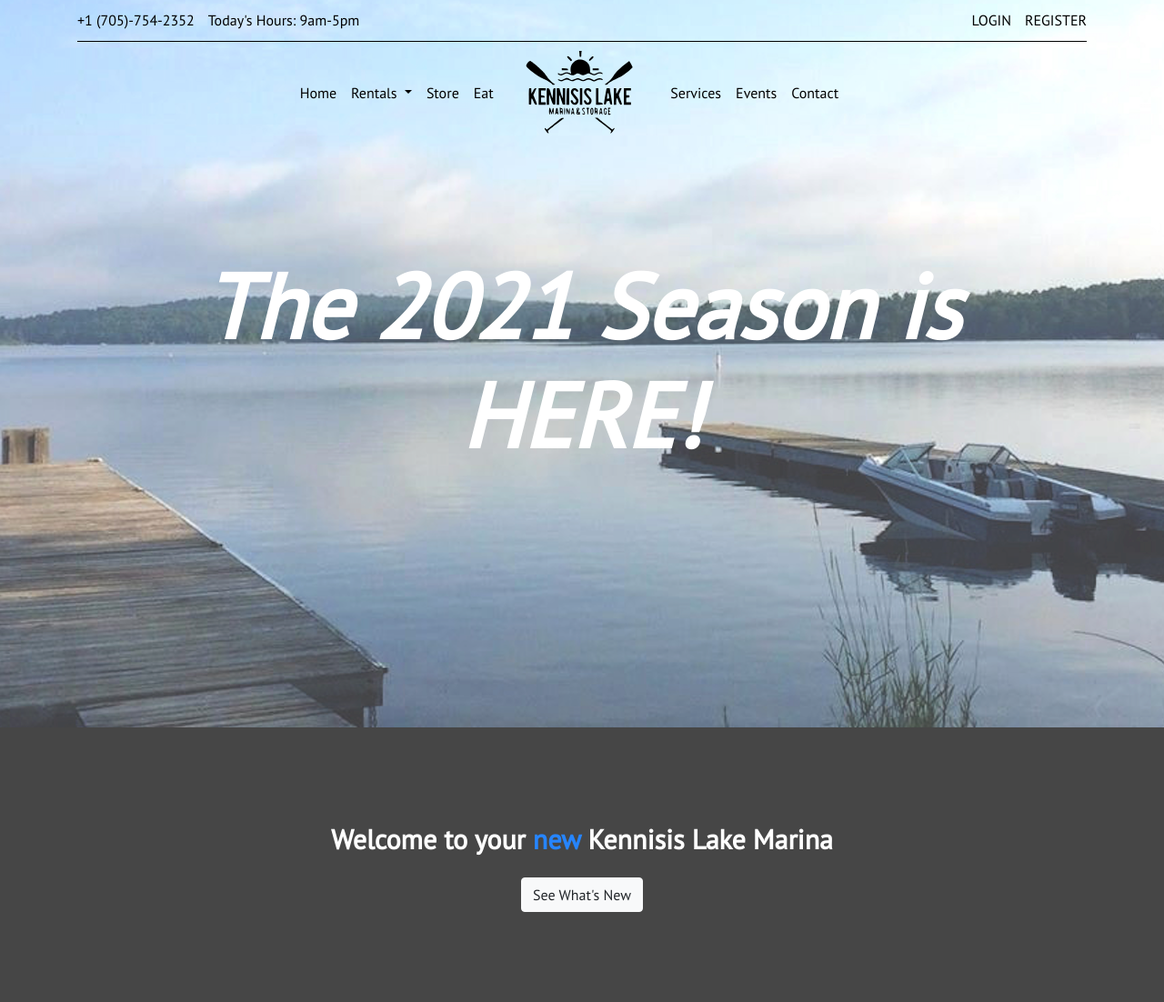
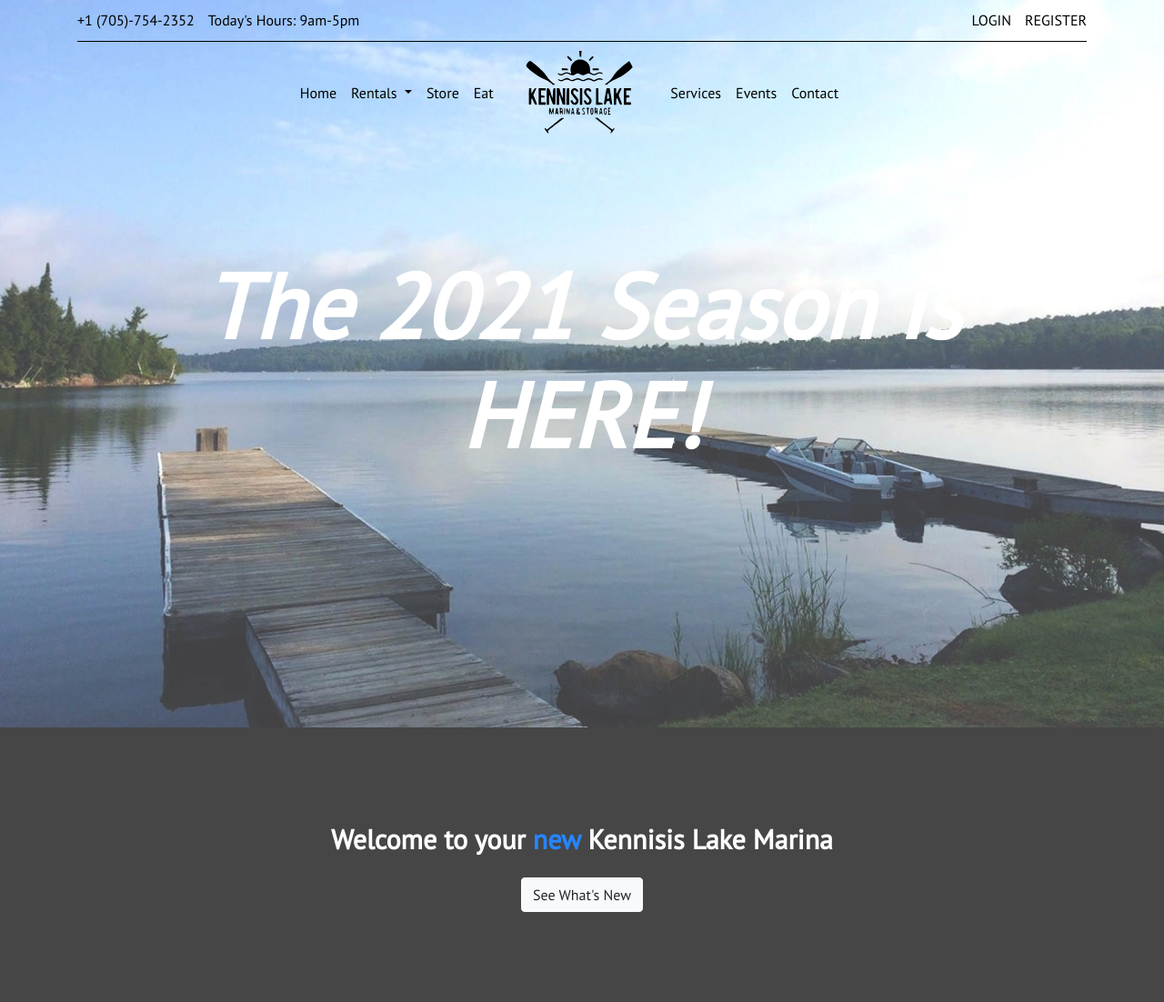
Before and after one commit to jaysondale/boat-rental-app, a Django app: page / in a window 1280 px wide. Shown: the top 1102 px of the page at 91% size. Run offline with Django 3.2, Linux system fonts and the light colour scheme; tables that the repository leaves empty hold one stand-in row (values such as "Sample post"); grey boxes marked "Sample" are stand-in pictures; some libraries are stand-ins or nearby versions.

Commit message:
Background image sizing fix

```diff
--- a/src/pages/static/pages/css/main.css
+++ b/src/pages/static/pages/css/main.css
@@ -49,3 +49,20 @@ span.feature-text {
 .row.section-header {
     margin: 75px 0px 50px 0px;
 }
+
+.home-bg {
+    background-repeat: no-repeat;
+    background-size: auto 100%;
+}
+
+.home-bg.home-bg-alt {
+    background-size: 100% auto;
+}
+
+/*
+@media (min-width: 1924px) {
+    .home-bg{
+
+    }
+}
+*/
--- /dev/null
+++ b/src/pages/static/pages/js/main.js
@@ -0,0 +1,20 @@
+var BG_IMG_RATIO = 1.51185495; // <-- UPDATE THIS IF BACKGROUND IMAGE CHANGES!!!
+
+function checkBackground() {
+	let $bg = $('.home-bg');
+	if ($bg.width() / $bg.height() > BG_IMG_RATIO) {
+		$bg.addClass('home-bg-alt');
+	} else {
+		if ($bg.hasClass('home-bg-alt')) {
+			$bg.removeClass('home-bg-alt');
+		}
+	}
+}
+
+$(document).ready(function() {
+	// If viewport is wider than background image, change to width=100%
+	checkBackground();
+	$(window).resize(function() {
+		checkBackground();
+	})
+});
--- a/src/pages/templates/pages/main.html
+++ b/src/pages/templates/pages/main.html
@@ -3,12 +3,15 @@
 {% block stylesheets %}
 <link rel='stylesheet' href="{% static 'pages/css/main.css' %}">
 {% endblock %}
+{% block scripts %}
+<script src="{% static 'pages/js/main.js' %}"></script>
+{% endblock %}
 
 {% block main_content %}
 
 <body>
-	<div class='container-fluid h-100' style="background-image: url({% static 'pages/images/KLM.jpeg' %}); background-repeat: no-repeat; background-position: center;">
-		<div class='row m-0 align-items-center justify-content-center text-center fullHeight h-100'>
+	<div class='container-fluid h-100 home-bg' style="background-image: url({% static 'pages/images/KLM.jpeg' %});">
+		<div class='row m-0 align-items-center justify-content-center text-center fullHeight'>
 			<div class='col-sm-10 align-items-center'>
 				<h1 class="animated animatedFadeInUp fadeInUp title-top">The 2021 Season is HERE!</h1>
 			</div>
@@ -48,12 +51,6 @@
 			</div>
 		</div>
 	</div>
-
-
-
-
-
-
 	<div class='container'>
 		<div class='row section-header'>
 			<div class='col-12'>
@@ -64,6 +61,7 @@
 		</div>
 		<div class='row'>
 			{% for boat in boats %}
+			{% if forloop.counter0 < 3 %}
 			<div class='col-md-4 col-12 p-0 boat-feature animated animatedFadeInUp'>
 				<div class="image-wrapper">
 					<img class="boat-img-button h-100 mx-auto d-block" src='{{boat.image.url}}'>
@@ -80,6 +78,7 @@
 					</div>
 				</div>
 			</div>
+			{% endif %}
 			{% endfor %}
 		</div>
 	</div>
```
